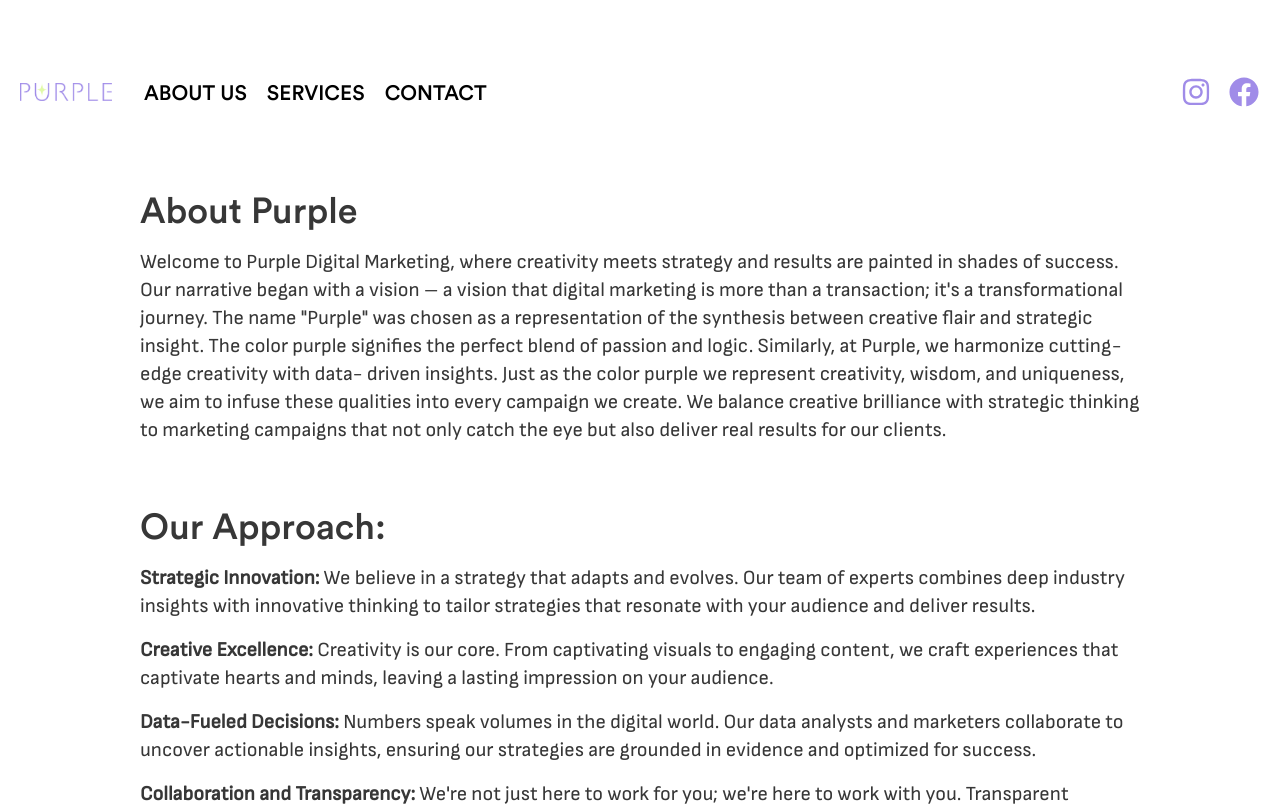
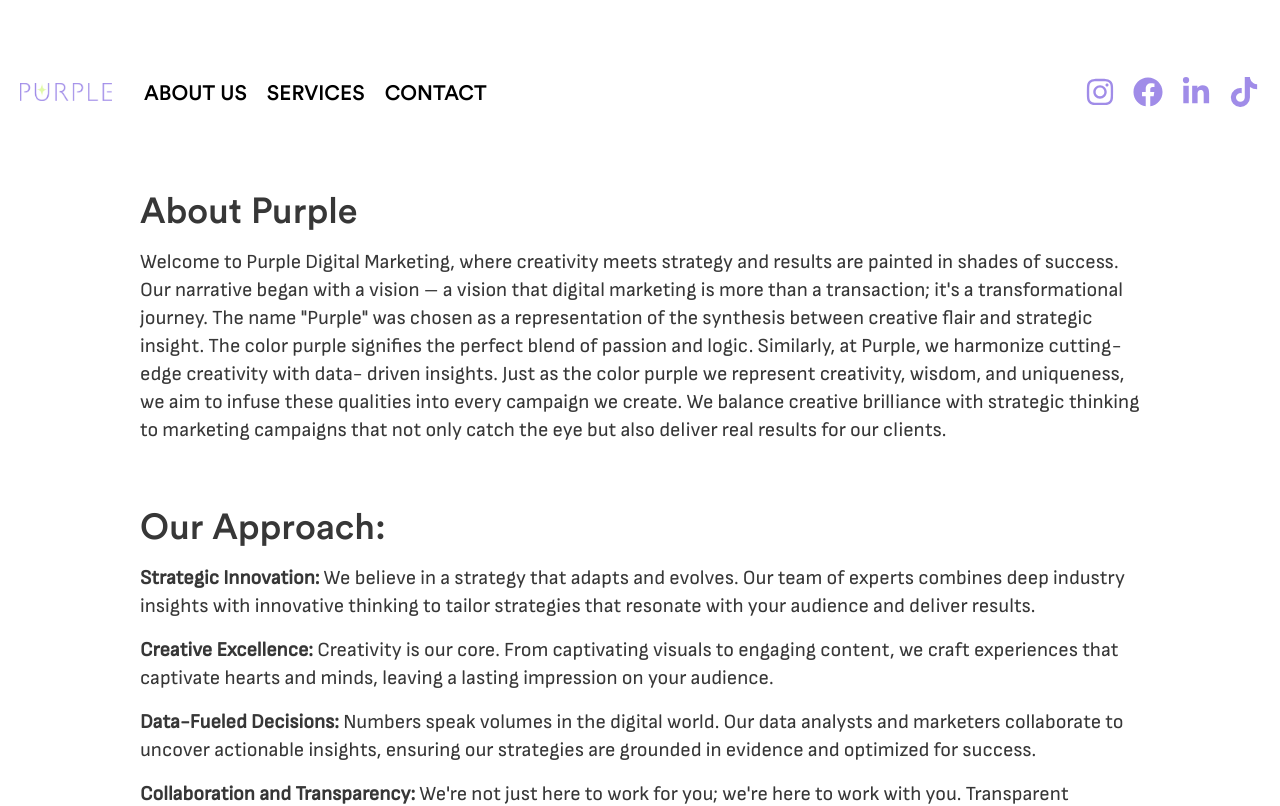
Before and after one commit to Makinloot/company-portfolio, a React (Vite) app: page /about-us in a window 1280 px wide. Shown: the top 806 px of the page. Built offline with nearby package versions, Linux system fonts and the light colour scheme.

Commit message:
add new social medias

```diff
--- a/src/components/header/Header.css
+++ b/src/components/header/Header.css
@@ -8,7 +8,7 @@
   display: flex;
 }
 
-@media (max-width: 600px) {
+@media (max-width: 700px) {
   .Header-wrapper {
     margin: 0 !important;
   }
--- a/src/components/header/Header.jsx
+++ b/src/components/header/Header.jsx
@@ -1,6 +1,11 @@
 import { motion } from "framer-motion";
 import "./Header.css";
-import { FaFacebook, FaInstagram } from "react-icons/fa";
+import {
+  FaFacebook,
+  FaInstagram,
+  FaTiktok,
+  FaLinkedinIn,
+} from "react-icons/fa";
 import logo from "/logo.png";
 import { Link } from "react-router-dom";
 // eslint-disable-next-line react/prop-types
@@ -91,9 +96,29 @@ export default function Header({ active, contact, setContact }) {
                 transition={{ delay: 0.4 }}
                 href="https://www.facebook.com/profile.php?id=100095567229744"
                 target="_blank"
+                className="capitalize mr-4 hover:text-pinkPrimary flex justify-center items-center w-8 transition-[font-size] h-8 text-3xl hover:text-2xl"
+              >
+                <FaFacebook color="#A08CE8" />
+              </motion.a>
+              <motion.a
+                initial={{ opacity: 0, x: 50 }}
+                animate={{ opacity: 1, x: 0 }}
+                transition={{ delay: 0.2 }}
+                href="https://www.linkedin.com/company/purpled-minds/?fbclid=IwAR2l0AKjujd804vAIVfYu1YZfeCrAokqE6k0D0IWt8o0p1Ba_7Ml0MwHWZM"
+                target="_blank"
+                className="capitalize mr-4 hover:text-pinkPrimary flex justify-center items-center w-8 transition-[font-size] h-8 text-3xl hover:text-2xl"
+              >
+                <FaLinkedinIn color="#A08CE8" />
+              </motion.a>
+              <motion.a
+                initial={{ opacity: 0, x: 50 }}
+                animate={{ opacity: 1, x: 0 }}
+                transition={{ delay: 0.4 }}
+                href="https://www.tiktok.com/@purpleminds6?_t=8fUwWrl0JEh&_r=1&fbclid=IwAR3N-g2lCl0PKbk_LFPWDdVwNL_qjBVFJEgTXlHprBMLQFyFHkm0tjhvdww"
+                target="_blank"
                 className="capitalize hover:text-pinkPrimary flex justify-center items-center w-8 transition-[font-size] h-8 text-3xl hover:text-2xl"
               >
-                <FaFacebook color="#A08CE8" />
+                <FaTiktok color="#A08CE8" />
               </motion.a>
             </div>
           </div>
```
